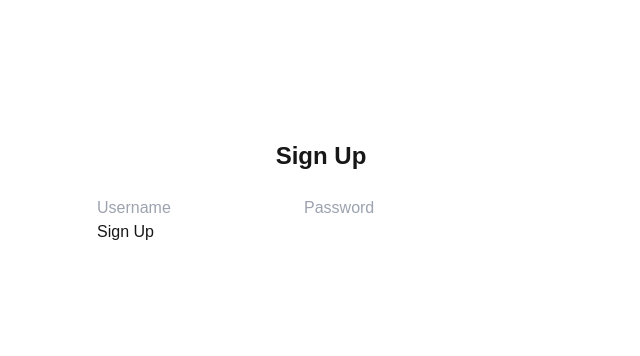
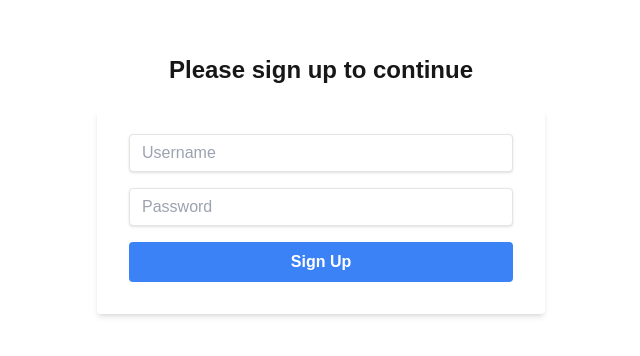
Before and after one commit to incendies/bg-removal-app, a Next.js app: page /pages/auth/signup in a window 1280 px wide. Shown: the part 208-564 px from the top of the page, without its empty margins (319-959 px from the left). Built offline with nearby package versions, Linux system fonts and the light colour scheme.

Commit message:
sign in and sign up has little bit better UI will be better soon

```diff
--- a/app/components/SignInForm.tsx
+++ b/app/components/SignInForm.tsx
@@ -34,21 +34,30 @@ export default function SignInForm() {
   };
 
   return (
-    <form onSubmit={handleSubmit}>
+    <form onSubmit={handleSubmit} className="bg-white shadow-md rounded px-8 pt-6 pb-8 mb-4">
+      {/* <h2 className="text-2xl font-bold mb-6 text-center">Sign In</h2> */}
+      <div className="mb-4">
         <input
           type="text"
           placeholder="Username"
           value={username}
           onChange={(e) => setUsername(e.target.value)}
+          className="shadow appearance-none border rounded w-full py-2 px-3 text-gray-700 leading-tight focus:outline-none focus:shadow-outline"
         />
+      </div>
+      <div className="mb-4">
         <input
           type="password"
           placeholder="Password"
           value={password}
           onChange={(e) => setPassword(e.target.value)}
+          className="shadow appearance-none border rounded w-full py-2 px-3 text-gray-700 leading-tight focus:outline-none focus:shadow-outline"
         />
-      {error && <p>{error}</p>}
-      <button type="submit">Sign In</button>
+      </div>
+      {error && <p className="text-red-500 text-xs italic">{error}</p>}
+      <button type="submit" className="bg-blue-500 hover:bg-blue-700 text-white font-bold py-2 px-4 rounded focus:outline-none focus:shadow-outline w-full">
+        Sign In
+      </button>
     </form>
   );
 }
--- a/app/components/SignUpForm.tsx
+++ b/app/components/SignUpForm.tsx
@@ -34,21 +34,30 @@ export default function SignUpForm() {
   };
 
   return (
-    <form onSubmit={handleSubmit}>
+    <form onSubmit={handleSubmit} className="bg-white shadow-md rounded px-8 pt-6 pb-8 mb-4">
+      {/* <h2 className="text-2xl font-bold mb-6 text-center">Sign Up</h2>  */}
+      <div className="mb-4">
         <input
           type="text"
           placeholder="Username"
           value={username}
           onChange={(e) => setUsername(e.target.value)}
+          className="shadow appearance-none border rounded w-full py-2 px-3 text-gray-700 leading-tight focus:outline-none focus:shadow-outline"
         />
+      </div>
+      <div className="mb-4">
         <input
           type="password"
           placeholder="Password"
           value={password}
           onChange={(e) => setPassword(e.target.value)}
+          className="shadow appearance-none border rounded w-full py-2 px-3 text-gray-700 leading-tight focus:outline-none focus:shadow-outline"
         />
-      {error && <p>{error}</p>}
-      <button type="submit">Sign Up</button>
+      </div>
+      {error && <p className="text-red-500 text-xs italic">{error}</p>}
+      <button type="submit" className="bg-blue-500 hover:bg-blue-700 text-white font-bold py-2 px-4 rounded focus:outline-none focus:shadow-outline w-full">
+        Sign Up
+      </button>
     </form>
   );
 }
--- a/app/pages/auth/signin/page.tsx
+++ b/app/pages/auth/signin/page.tsx
@@ -4,7 +4,7 @@ export default function SignInPage() {
     return (
       <div className="flex min-h-screen items-center justify-center">
         <div className="w-full max-w-md">
-          <h1 className="mb-6 text-2xl font-bold text-center">Sign In</h1>
+          <h1 className="mb-6 text-2xl font-bold text-center">Login to your account</h1>
           <SignInForm />
         </div>
       </div>
--- a/app/pages/auth/signup/page.tsx
+++ b/app/pages/auth/signup/page.tsx
@@ -5,7 +5,7 @@ export default function SignUpPage() {
   return (
     <div className="flex min-h-screen items-center justify-center">
       <div className="w-full max-w-md">
-        <h1 className="mb-6 text-2xl font-bold text-center">Sign Up</h1>
+        <h1 className="mb-6 text-2xl font-bold text-center">Please sign up to continue</h1>
         <SignUpForm />
       </div>
     </div>
```
Also changed, not shown: 1 other file (tests, documents, lock files or other folders). Lines whose indentation alone changed are shown as unchanged.
